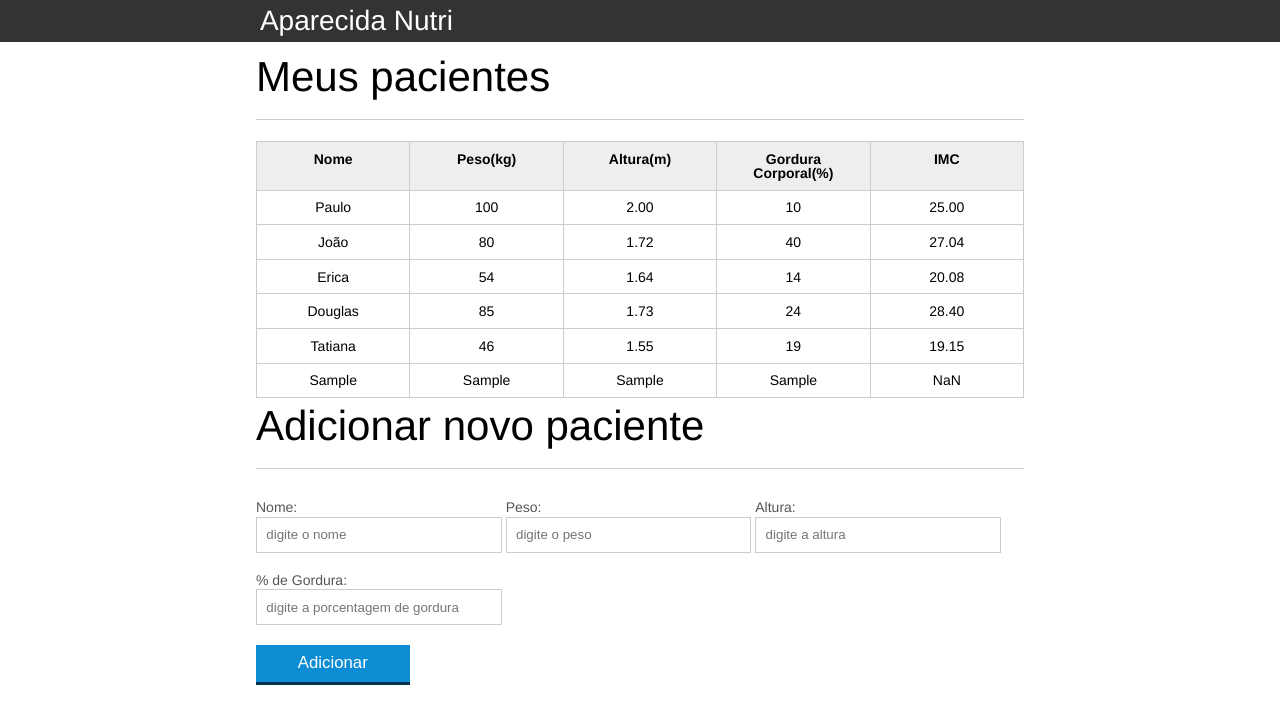
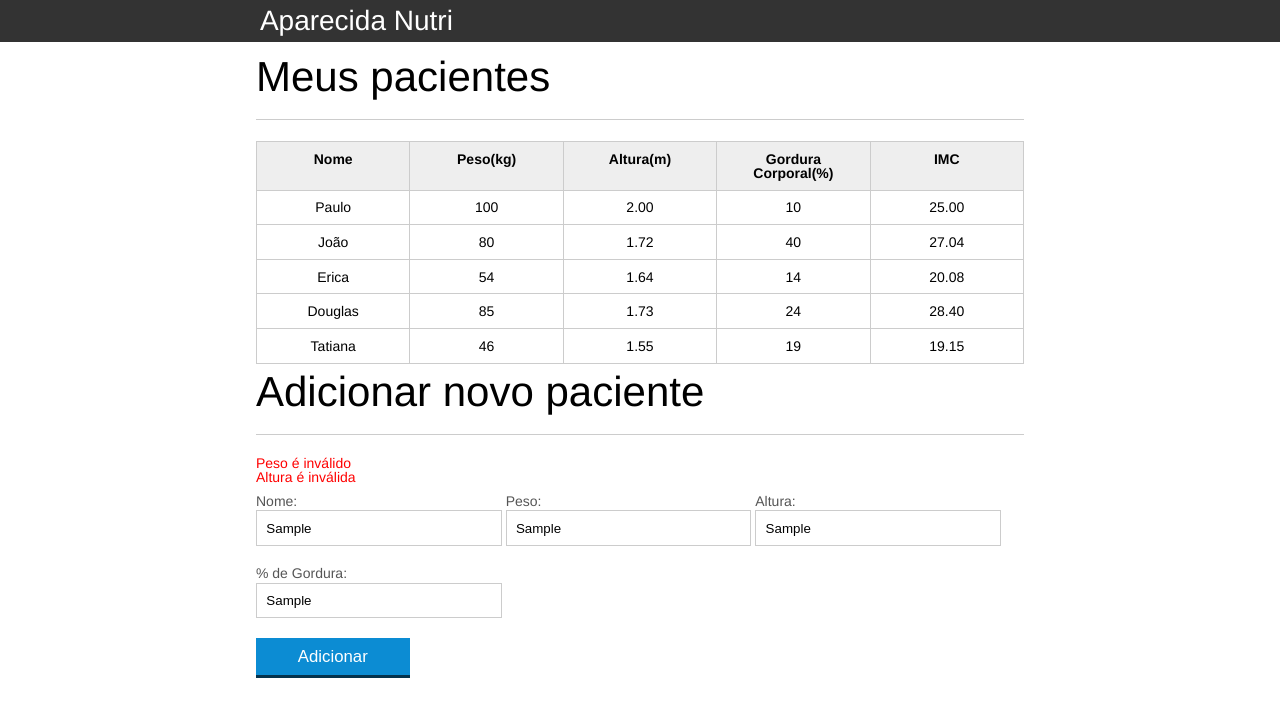
Before and after one commit to caetasousa/JavaScript-Programando-na-linguagem-da-web, a plain HTML site: page index.html in a window 1280 px wide. Both pictures are taken after typing "Sample", "Sample", "Sample", "Sample" into the empty fields and a click on the button "Adicionar". Drawn offline with Linux system fonts and the light colour scheme.

Commit message:
Validação de Formulários

```diff
--- a/css/index.css
+++ b/css/index.css
@@ -136,3 +136,7 @@ button[disabled=disabled], button:disabled {
 .paciente-invalido{
 	background-color: lightcoral;
 }
+
+#mensagens-erro{
+	color: red;
+}
--- a/index.html
+++ b/index.html
@@ -71,6 +71,9 @@
 				</table>
 				<section class="container"></section>
 					<h2 id="titulo-form">Adicionar novo paciente</h2>
+					<ul id="mensagens-erro">
+
+					</ul>
 					<form id="form-adiciona">
 						<div class="grupo">
 							<label for="nome">Nome:</label>
--- a/js/calcula-imc.js
+++ b/js/calcula-imc.js
@@ -17,17 +17,17 @@ for(var i = 0 ; i < pacientes.length ; i+=1){
 
     var tdImc = paciente.querySelector(".info-imc");
 
-    var pesoEhValido = true;
-    var alturaEhValida = true;
+    var pesoEhValido = validaPeso(peso);
+    var alturaEhValida = validaAltura(altura);
 
-    if (peso <= 0 || peso >= 1000) {
+    if (!pesoEhValido) {
         console.log("Peso inválido!");
         pesoEhValido = false;
         tdImc.textContent = "Peso inválido!";
         paciente.classList.add('paciente-invalido')
     }
 
-    if (altura <= 0 || altura >= 3.00){
+    if (!alturaEhValida){
         console.log("Altura inválida!");
         alturaEhValida = false;
         tdImc.textContent = "Altura inválida!";
@@ -45,3 +45,20 @@ function calculaImc(peso, altura) {
     imc = peso / (altura * altura);
     return imc.toFixed(2);
 }
+
+function validaPeso(peso){
+    if (peso >= 0 && peso <= 1000) {
+        return true;
+    } else {
+        return false;
+    }
+}
+
+function validaAltura(altura) {
+
+    if (altura >= 0 && altura <= 3.0) {
+        return true;
+    } else {
+        return false;
+    }
+}
--- a/js/form.js
+++ b/js/form.js
@@ -14,6 +14,13 @@ botaoAdicionar.addEventListener('click', function(event){
     // cria a tr a td do paciente
     var pacienteTr = montaTr(paciente);
 
+    // valida o formulario
+    var erros = validaPaciente(paciente);
+    if (erros.length > 0 ){
+        exibeMensagensDeErro(erros);
+        return;
+    }
+
     // colocando a tr dentro da tabela de pacientes
     var tabela = document.querySelector('#tabela-pacientes');
     // adiciona a Tr a tabela
@@ -21,7 +28,21 @@ botaoAdicionar.addEventListener('click', function(event){
 
     // limpa os dados depois de clicar no botao adicionar
     form.reset();
+    // limpa as mensagens de erro apos adicionar elemento a lista
+    var mensagensErro = document.querySelector('#mensagens-erro');
+    mensagensErro.innerHTML = '';
 });
+
+function exibeMensagensDeErro(erros){
+    var ul = document.querySelector('#mensagens-erro');
+    ul.innerHTML = '';
+
+    erros.forEach(function(erro) {
+        var li = document.createElement('li');
+        li.textContent = erro;
+        ul.appendChild(li);
+    });
+}
 
 function obtemPacienteDoFormulario(form) {
     // criando um objeto paciente
@@ -71,3 +92,34 @@ function montaTd(dado, classe) {
 
     return td
 }
+
+function validaPaciente(paciente) {
+
+    var erros = [];
+
+    if (paciente.nome.length == 0){
+        erros.push("O nome não pode ser em branco");
+    }
+
+    if (paciente.gordura.length == 0){
+        erros.push("A gordura não pode ser em branco");
+    }
+
+    if (paciente.peso.length == 0){
+        erros.push("O peso não pode ser em branco");
+    }
+
+    if (paciente.altura.length == 0){
+        erros.push("A altura não pode ser em branco");
+    }
+
+    if (!validaPeso(paciente.peso)){
+        erros.push("Peso é inválido");
+    }
+
+    if (!validaAltura(paciente.altura)){
+        erros.push("Altura é inválida");
+    }
+
+    return erros;
+}
```
